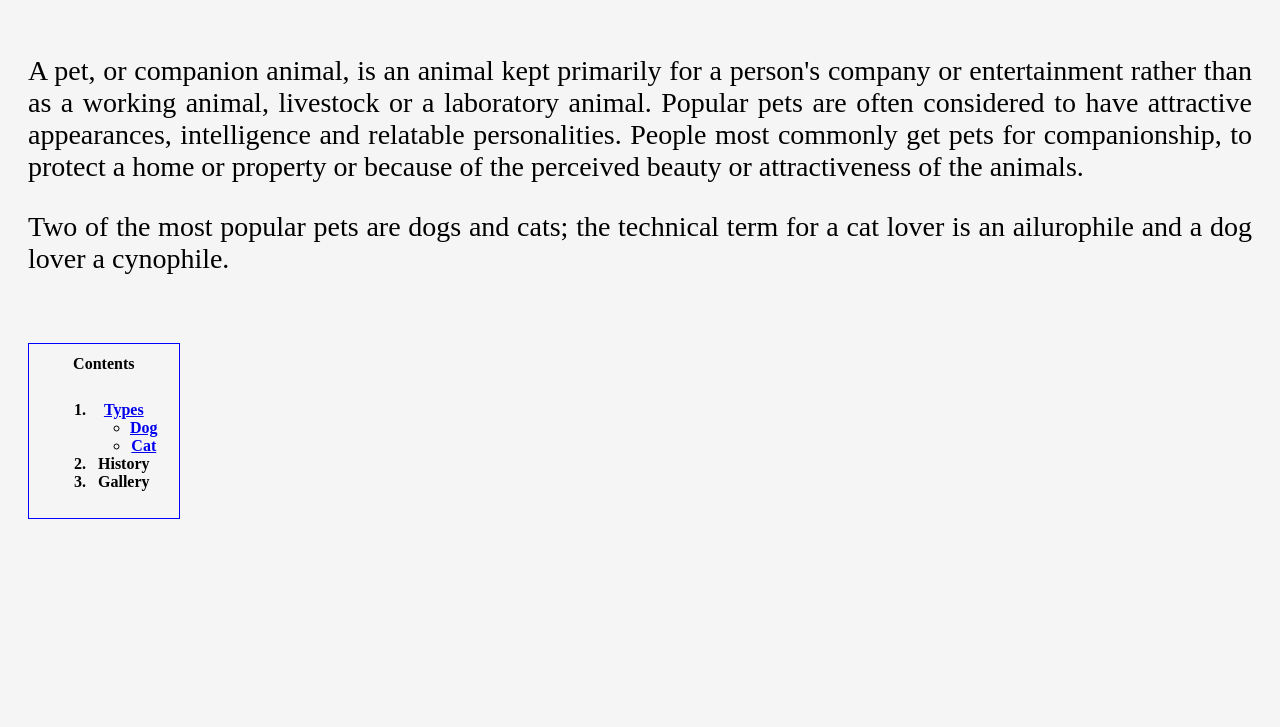
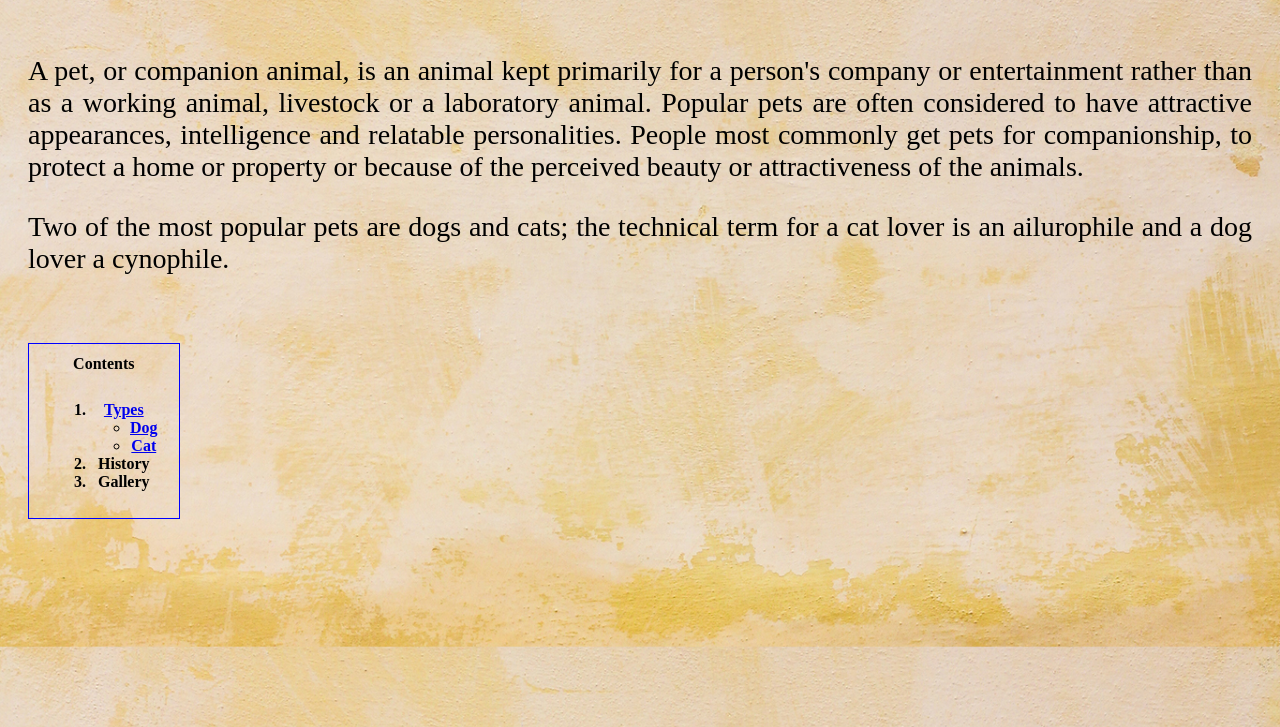
Before and after one commit to ashwinpaulallen/Harvard-Project0, a plain HTML site: page index.html in a window 1280 px wide. Shown: the part 73-800 px from the top of the page. Drawn offline with Linux system fonts and the light colour scheme.

Commit message:
added backgrounf image

```diff
--- a/css/style.css
+++ b/css/style.css
@@ -6,7 +6,8 @@ h2 {
     margin-left: 20px;
 }
 body {
-    background-color: whitesmoke;
+    background-image: url("../resources/bg.jpg");
+    background-size: cover;
 }
 
 #content{
```
Also changed, not shown: resources/bg.jpg (added).
